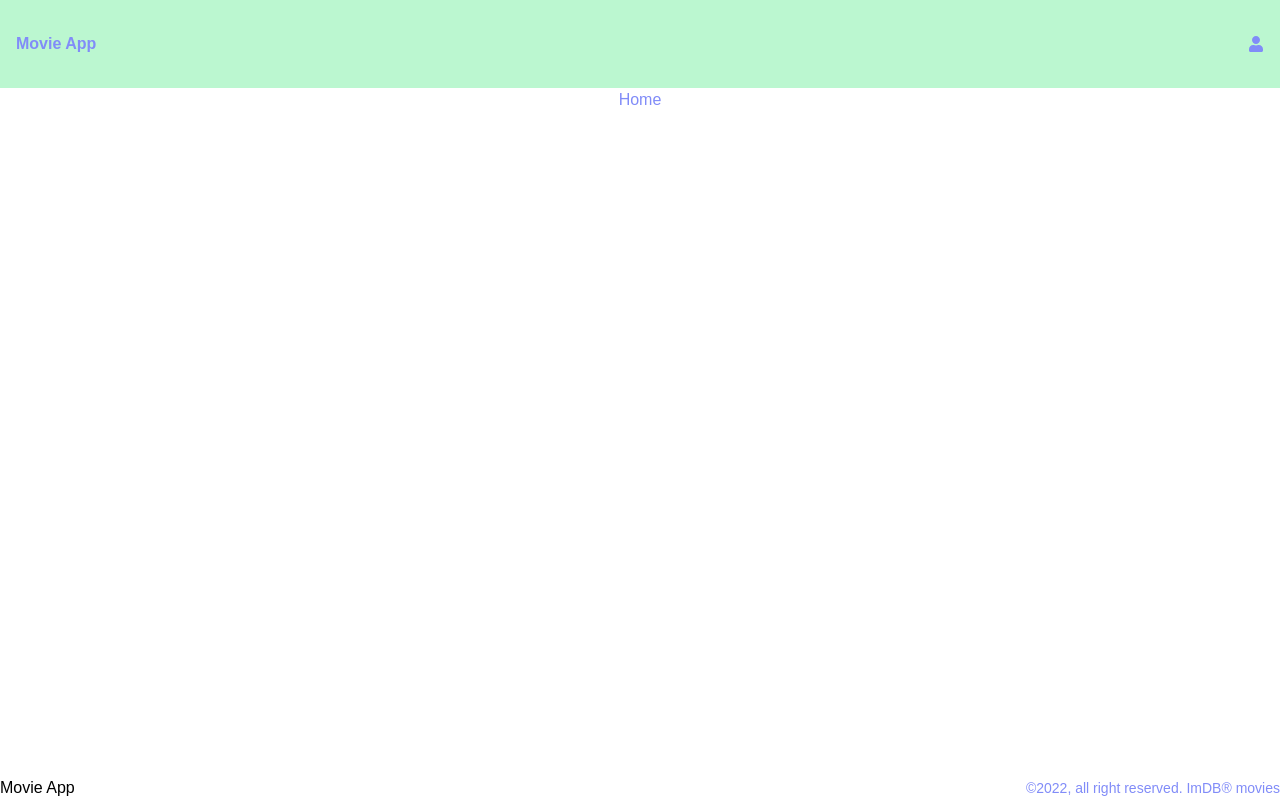
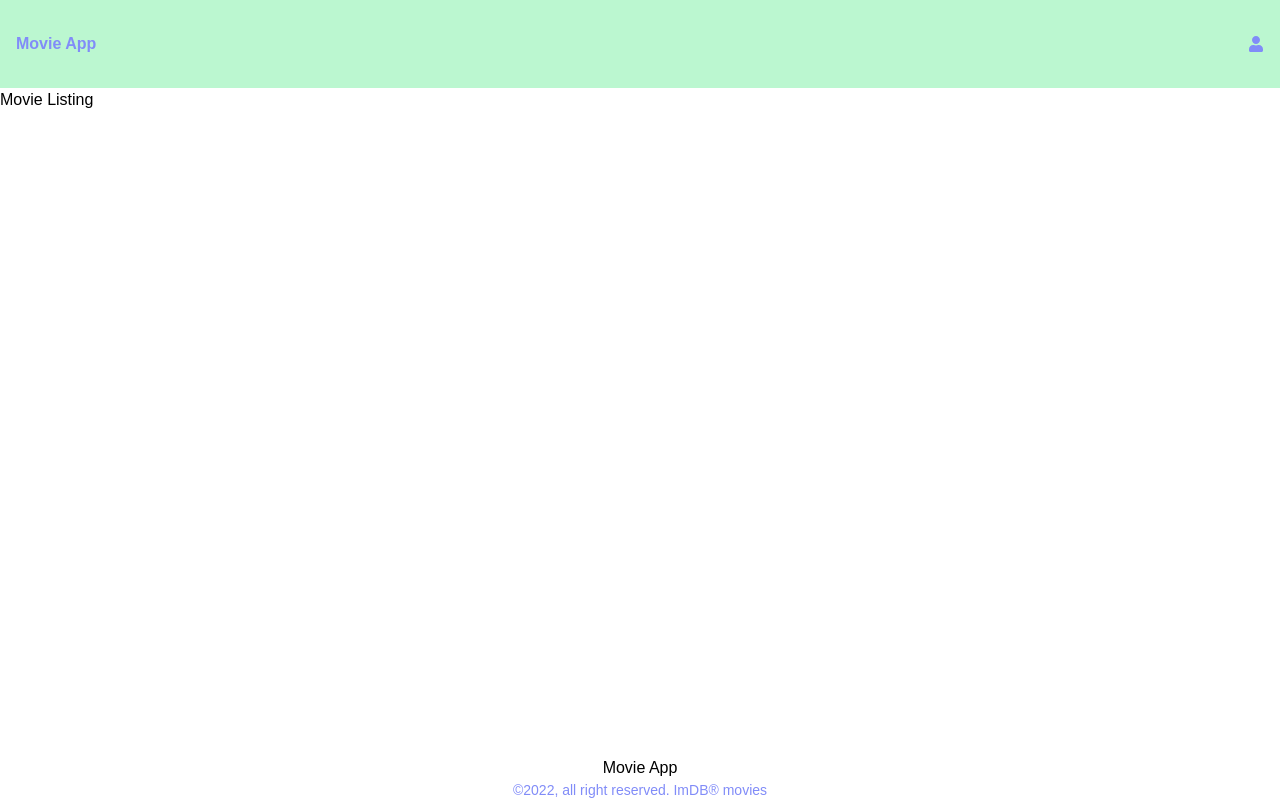
Before and after one commit to chrystalme/movie-store, a React (Create React App) app: page / in a window 1280 px wide. Built offline with nearby package versions, Linux system fonts and the light colour scheme.

Commit message:
Add MovieList component

```diff
--- a/src/component/Footer/footer.module.css
+++ b/src/component/Footer/footer.module.css
@@ -1,5 +1,5 @@
 @import "../../index.css";
 
 .container{
-  @apply flex justify-between items-center w-full absolute bottom-0;
+  @apply flex flex-col justify-between items-center w-full absolute bottom-0;
 }
--- a/src/component/Home/home.module.css
+++ b/src/component/Home/home.module.css
@@ -0,0 +1 @@
+@import "../../index.css";
--- a/src/component/Home/index.js
+++ b/src/component/Home/index.js
@@ -1,10 +1,11 @@
 import React from 'react'
-import '../../index.css';
+import MovieListing from '../MovieListing'
 
 const Home = () => {
   return (
     <div>
-      <h3 className='text-center text-indigo-400'>Home</h3>
+      <div className='banner-img'></div>
+      <MovieListing />
     </div>
   )
 }
--- /dev/null
+++ b/src/component/MovieListing/index.js
@@ -0,0 +1,11 @@
+import React from 'react'
+
+const MovieListing = () => {
+  return (
+    <div>
+      <h3>Movie Listing</h3>
+    </div>
+  )
+}
+
+export default MovieListing
```
Also changed, not shown: src/component/MovieList/module.movielist.css (deleted), src/component/MovieListing/module.movielist.css (added).
